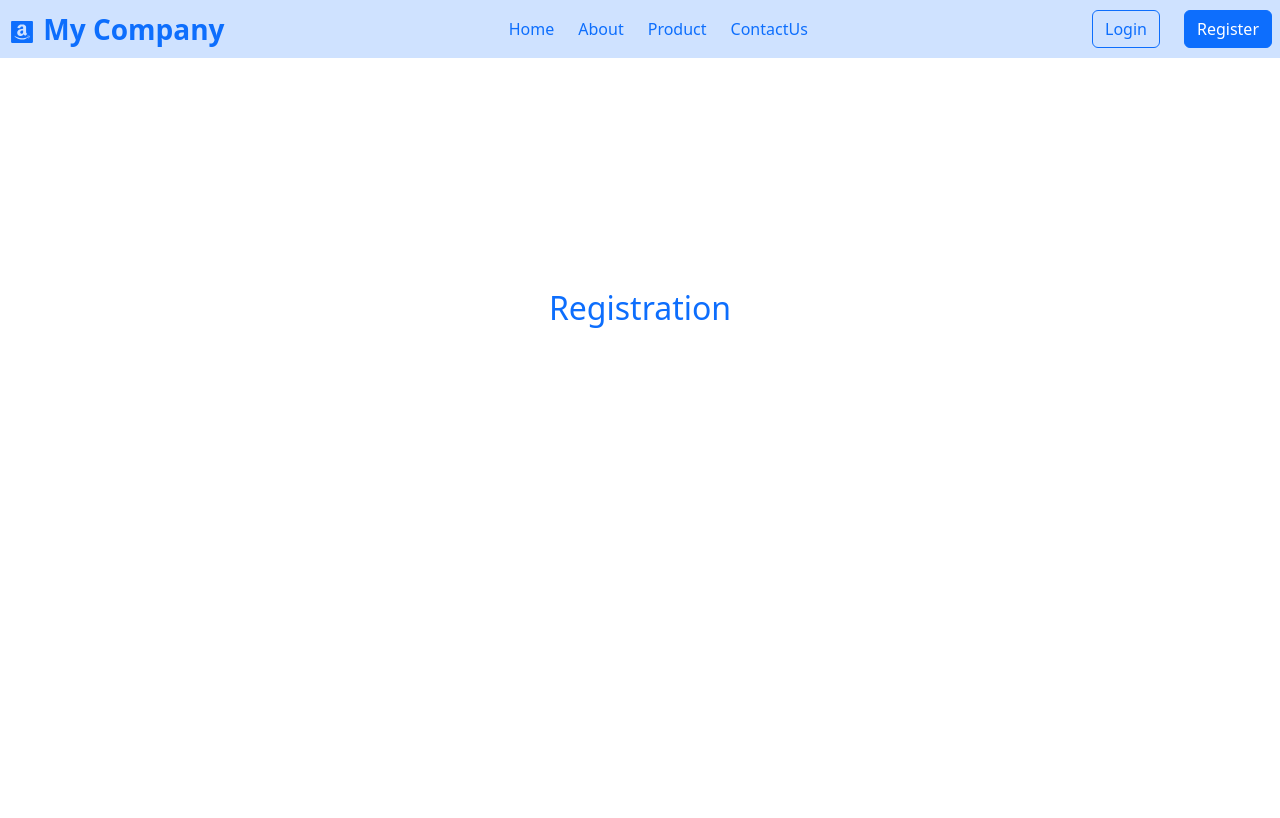
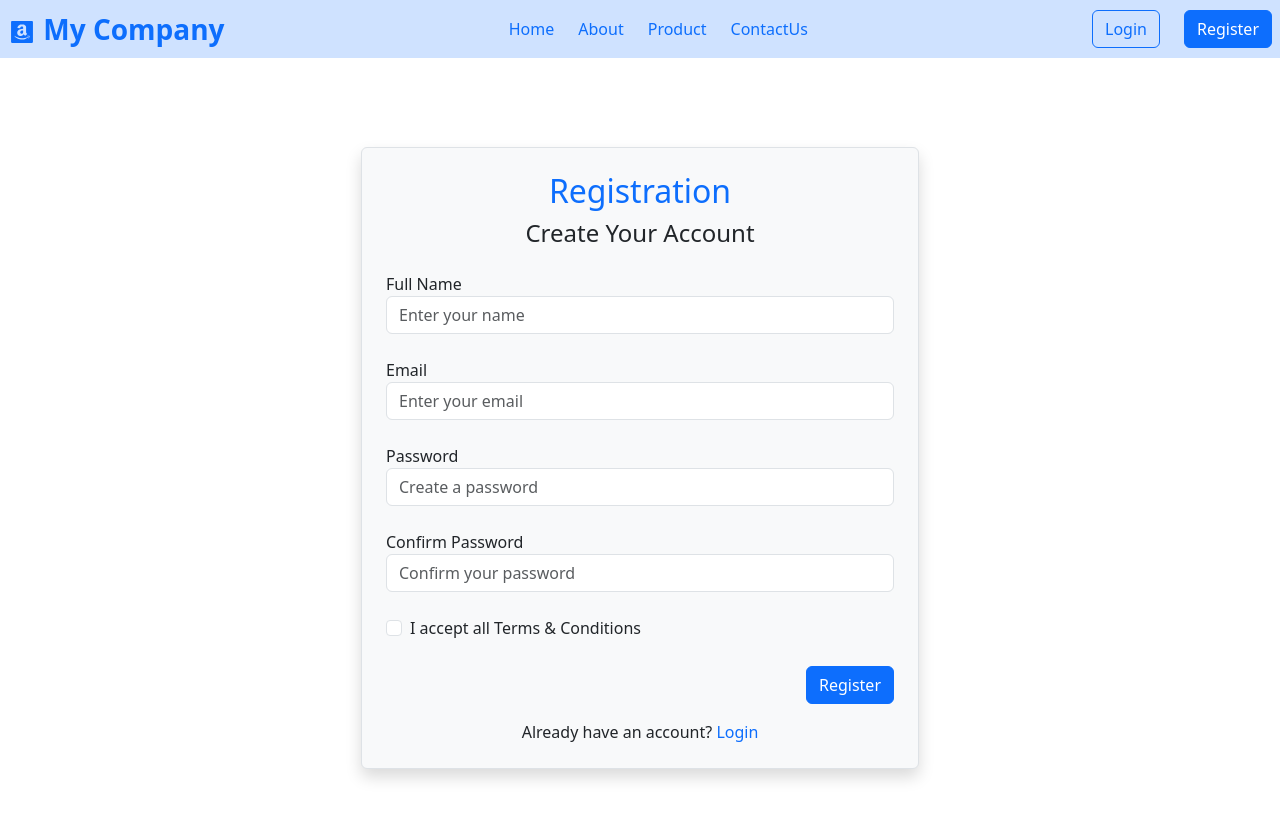
Before and after one commit to Ayush2004-web/Frontend, a React (Vite) app in the folder MyFirstReactApp/: page /register in a window 1280 px wide. Shown: the top 818 px of the page. Built offline with nearby package versions, Linux system fonts and the light colour scheme.

Commit message:
builting login , registration and contact us pages in react

```diff
--- a/MyFirstReactApp/src/Pages/ContactUs.jsx
+++ b/MyFirstReactApp/src/Pages/ContactUs.jsx
@@ -1,11 +1,102 @@
-function ContactUs() {
+import { useState } from "react";
+
+function Contact() {
+  const [formData, setFormData] = useState({
+    name: "",
+    email: "",
+    phone: "",
+    subject: "",
+    message: "",
+  });
+
+  const handleChange = (e) => {
+    setFormData({
+      ...formData,
+      [e.target.name]: e.target.value,
+    });
+  };
+
+  const handleSubmit = (e) => {
+    e.preventDefault();
+
+    console.log(formData);
+  };
+
   return (
-    <>
-      <div className="container d-flex justify-content-center align-items-center">
-        <span className=" text-primary fs-2">Contact Us</span>
+    <div className="container d-flex justify-content-center align-items-center vh-100">
+      <div className="border p-4 w-50 bg-light shadow rounded">
+        <h2 className="text-center text-primary">Contact Us</h2>
+
+        <form onSubmit={handleSubmit}>
+          <label>Full Name</label>
+          <input
+            type="text"
+            name="name"
+            className="form-control"
+            placeholder="Enter your full name"
+            value={formData.name}
+            onChange={handleChange}
+          />
+
+          <br />
+
+          <label>Email</label>
+          <input
+            type="email"
+            name="email"
+            className="form-control"
+            placeholder="Enter your email"
+            value={formData.email}
+            onChange={handleChange}
+          />
+
+          <br />
+
+          <label>Phone Number</label>
+          <input
+            type="tel"
+            name="phone"
+            className="form-control"
+            placeholder="Enter your phone number"
+            value={formData.phone}
+            onChange={handleChange}
+          />
+
+          <br />
+
+          <label>Subject</label>
+          <input
+            type="text"
+            name="subject"
+            className="form-control"
+            placeholder="What is this about?"
+            value={formData.subject}
+            onChange={handleChange}
+          />
+
+          <br />
+
+          <label>Message</label>
+          <textarea
+            name="message"
+            rows="4"
+            className="form-control"
+            placeholder="Write your message here..."
+            value={formData.message}
+            onChange={handleChange}
+          ></textarea>
+
+          <br />
+
+          <div className="text-end">
+            <button type="submit" className="btn btn-primary">
+              Send Message
+            </button>
+          </div>
+        </form>
       </div>
-    </>
+    </div>
   );
 }
 
-export default ContactUs;
+export default Contact;
--- a/MyFirstReactApp/src/Pages/LogIn.jsx
+++ b/MyFirstReactApp/src/Pages/LogIn.jsx
@@ -1,11 +1,58 @@
-function LogIn() {
+import { useState } from "react";
+
+function Login() {
+  const [userName, setUserName] = useState("");
+  const [password, setPassword] = useState("");
+
+  const handleSubmit = (e) => {
+    e.preventDefault();
+
+    console.log("Username:", userName);
+    console.log("Password:", password);
+  };
+
   return (
     <>
-      <div className="container d-flex justify-content-center align-items-center">
-        <span className=" text-primary fs-2">Login</span>
+      <div className="container d-flex justify-content-center align-items-center vh-100">
+        <div className="border p-4 w-50 bg-light shadow rounded">
+          <h2 className="text-primary text-center">Login</h2>
+          <h4 className="text-center mb-4">Welcome Back!!!</h4>
+
+          <form onSubmit={handleSubmit}>
+            <label htmlFor="userName">Username</label>
+            <input
+              type="text"
+              id="userName"
+              name="userName"
+              className="form-control"
+              value={userName}
+              onChange={(e) => setUserName(e.target.value)}
+            />
+
+            <br />
+
+            <label htmlFor="password">Password</label>
+            <input
+              type="password"
+              id="password"
+              name="password"
+              className="form-control"
+              value={password}
+              onChange={(e) => setPassword(e.target.value)}
+            />
+
+            <br />
+
+            <div className="text-end">
+              <button type="submit" className="btn btn-primary">
+                Login
+              </button>
+            </div>
+          </form>
+        </div>
       </div>
     </>
   );
 }
 
-export default LogIn;
+export default Login;
--- a/MyFirstReactApp/src/Pages/Registeration.jsx
+++ b/MyFirstReactApp/src/Pages/Registeration.jsx
@@ -1,11 +1,110 @@
-function Registeration() {
+import { useState } from "react";
+
+function Registration() {
+  const [name, setName] = useState("");
+  const [email, setEmail] = useState("");
+  const [password, setPassword] = useState("");
+  const [confirmPassword, setConfirmPassword] = useState("");
+  const [terms, setTerms] = useState(false);
+
+  const handleSubmit = (e) => {
+    e.preventDefault();
+
+    console.log({
+      name,
+      email,
+      password,
+      confirmPassword,
+      terms,
+    });
+  };
+
   return (
-    <>
-      <div className="container d-flex justify-content-center align-items-center">
-        <span className=" text-primary fs-2">Registration</span>
+    <div className="container d-flex justify-content-center align-items-center vh-100">
+      <div className="border p-4 w-50 bg-light shadow rounded">
+        <h2 className="text-primary text-center">Registration</h2>
+        <h4 className="text-center mb-4">Create Your Account</h4>
+
+        <form onSubmit={handleSubmit}>
+          <label htmlFor="name">Full Name</label>
+          <input
+            type="text"
+            id="name"
+            className="form-control"
+            placeholder="Enter your name"
+            value={name}
+            onChange={(e) => setName(e.target.value)}
+          />
+
+          <br />
+
+          <label htmlFor="email">Email</label>
+          <input
+            type="email"
+            id="email"
+            className="form-control"
+            placeholder="Enter your email"
+            value={email}
+            onChange={(e) => setEmail(e.target.value)}
+          />
+
+          <br />
+
+          <label htmlFor="password">Password</label>
+          <input
+            type="password"
+            id="password"
+            className="form-control"
+            placeholder="Create a password"
+            value={password}
+            onChange={(e) => setPassword(e.target.value)}
+          />
+
+          <br />
+
+          <label htmlFor="confirmPassword">Confirm Password</label>
+          <input
+            type="password"
+            id="confirmPassword"
+            className="form-control"
+            placeholder="Confirm your password"
+            value={confirmPassword}
+            onChange={(e) => setConfirmPassword(e.target.value)}
+          />
+
+          <br />
+
+          <div className="form-check">
+            <input
+              type="checkbox"
+              className="form-check-input"
+              id="terms"
+              checked={terms}
+              onChange={(e) => setTerms(e.target.checked)}
+            />
+            <label className="form-check-label" htmlFor="terms">
+              I accept all Terms & Conditions
+            </label>
+          </div>
+
+          <br />
+
+          <div className="text-end">
+            <button type="submit" className="btn btn-primary">
+              Register
+            </button>
+          </div>
+
+          <p className="text-center mt-3 mb-0">
+            Already have an account?{" "}
+            <a href="/login" className="text-decoration-none">
+              Login
+            </a>
+          </p>
+        </form>
       </div>
-    </>
+    </div>
   );
 }
 
-export default Registeration;
+export default Registration;
```
Also changed, not shown: MyFirstReactApp/src/App.jsx (line endings or trailing spaces), MyFirstReactApp/src/components/Header.jsx (line endings or trailing spaces).
